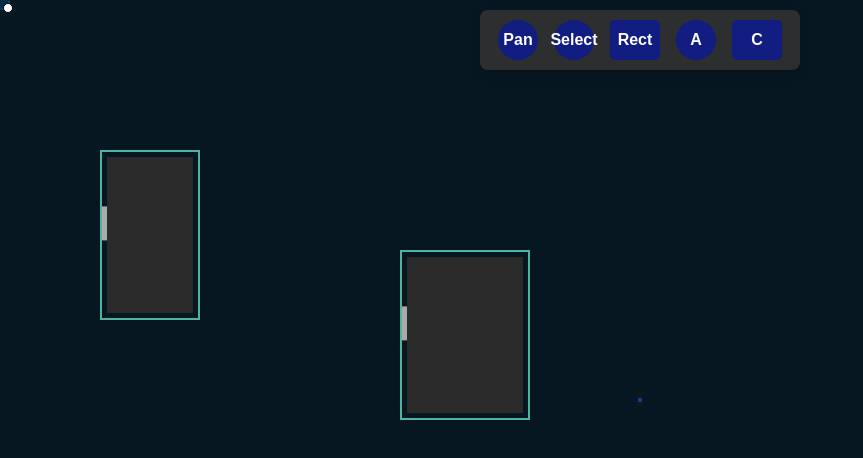
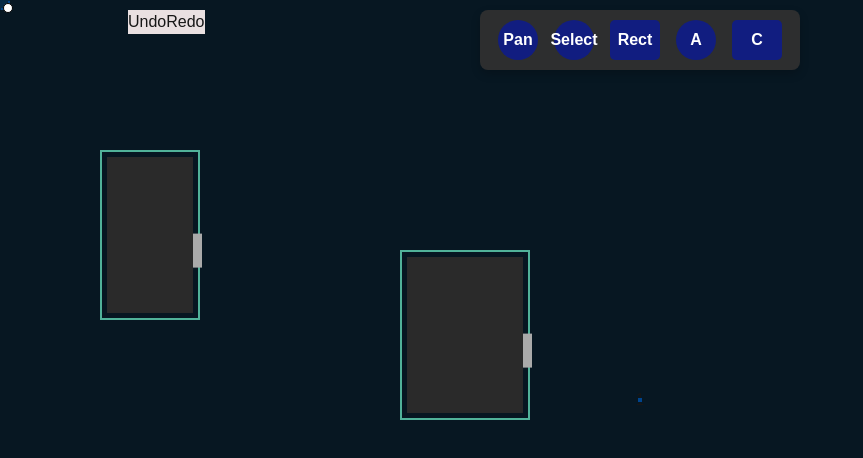
Before and after one commit to miladshiri/animateDraw, a Next.js app: page / in a window 1280 px wide. Shown: the top 458 px of the page, without its empty margins (0-863 px from the left). Built offline with nearby package versions, Linux system fonts and the light colour scheme.

Commit message:
base of undo redo functionality

```diff
--- a/app/page.js
+++ b/app/page.js
@@ -35,6 +35,36 @@ export default function Home() {
     localStorage.setItem("scale", JSON.stringify(scale));
     localStorage.setItem("offset", JSON.stringify(offset));
   }, [allShapes, scale, offset]);
+
+  const [history, setHistory] = useState([]);
+  const [redoStack, setRedoStack] = useState([]);
+
+  const pushToHistory = (newShapes) => {
+    // Save the current state to history and clear the redo stack
+    setHistory((prev) => [...prev, allShapes]);
+    setRedoStack([]);
+  };
+
+  const undo = () => {
+    if (history.length > 0) {
+      const previousState = history[history.length - 1];
+
+      setHistory((prev) => prev.slice(0, -1)); // Remove the last state
+      setRedoStack((prev) => [allShapes, ...prev]); // Save the current state in redo stack
+      setAllShapes(previousState);
+    }
+  };
+
+  const redo = () => {
+    if (redoStack.length > 0) {
+      const nextState = redoStack[0];
+
+      setRedoStack((prev) => prev.slice(1)); // Remove the first state
+      setHistory((prev) => [...prev, allShapes]); // Save the current state in history
+      setAllShapes(nextState);
+    }
+  };
+
 
   const [isPanning, setIsPanning] = useState(false);
 
@@ -255,6 +285,7 @@ export default function Home() {
       if (drawing && currentShape) {
         if (currentShape.w > 0 && currentShape.h > 0) {
           setAllShapes((prev) => [...prev, currentShape]);
+          pushToHistory(currentShape);
         }
         setDrawing(false);
         setCurrentShape(null);
@@ -450,6 +481,17 @@ export default function Home() {
       onMouseMove={handleMouseMove}
       onMouseUp={handleMouseUp}
     >
+      <div
+        style={{
+          position: "fixed",
+          top: "10px", // margin from the top
+          left: "10%",
+          backgroundColor: "rgba(246, 235, 235, 0.95)",
+        }}
+      >
+        <button onMouseDown={(event) => undo()} disabled={history.length === 0}>Undo</button>
+        <button onMouseDown={(event) => redo()} disabled={redoStack.length === 0}>Redo</button>
+      </div>
       <Toolbar setSelectedTool={setSelectedTool} selectedTool={selectedTool} />
 
       {allShapes.map((shape, index) => (
```
